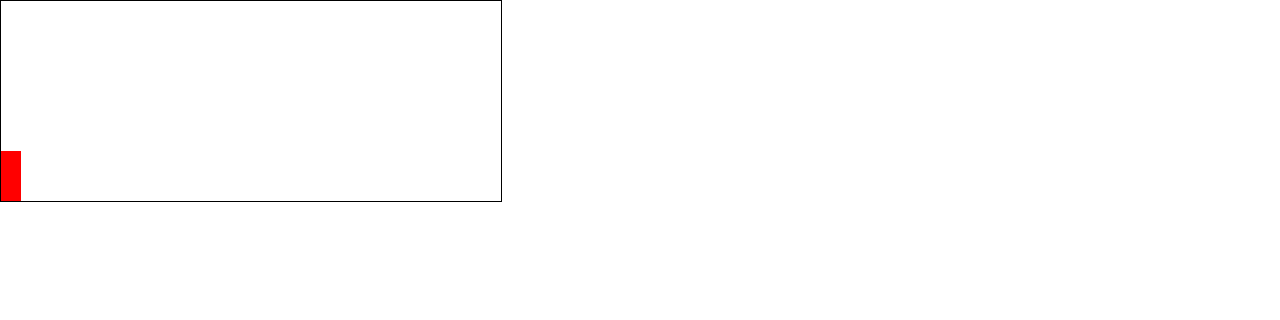
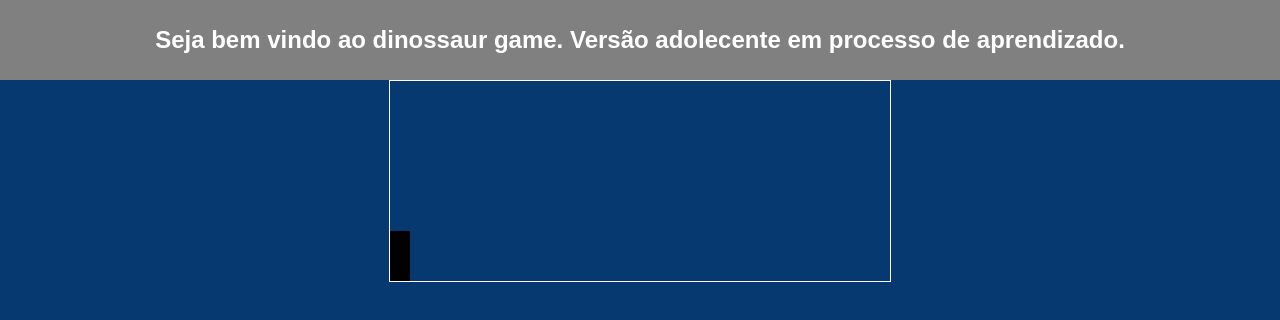
Before and after one commit to luizbfernando/dinossaur-game, a plain HTML site: page index.html in a window 1280 px wide. Drawn offline with Linux system fonts and the light colour scheme.

Commit message:
Modificações na jogatina e design
Agora o dinossauro come o cacto.

```diff
--- a/index.html
+++ b/index.html
@@ -7,10 +7,18 @@
     <title>Jogo do Dinossauro</title>
 </head>
 <body>
+    <section class="explic">
+        <h1>
+            Seja bem vindo ao dinossaur game. Versão adolecente
+         em processo de aprendizado.
+        </h1>
+    </section>
+   <section class="main">
     <div id="game">
         <div id="personagem"></div>
         <div id="quadrado"></div>
     </div>
+   </section>
 </body>
 <script src="script.js"></script>
 </html>
--- a/style.css
+++ b/style.css
@@ -3,16 +3,38 @@
     padding: 0;
 }
 
+body {
+    background-color: #063970;
+}
+
+.explic {
+    background-color: gray;
+    height: 5em;
+    font-family: arial;
+    color: white;
+    display: flex;
+    align-items: center;
+    justify-content: center;
+}
+
 #game{
     width: 500px;
     height: 200px;
-    border: 1px solid black;
+    border: 1px solid white;
+    display:flex ;
+    }
+
+
+.main {
+    display: flex;
+    justify-content: center;
+
 }
 
 #personagem{
     width: 20px;
     height: 50px;
-    background-color: red;
+    background-color: black;
     position: relative;
     top: 150px;
 }
@@ -31,7 +53,7 @@
 #quadrado{
     width: 20px;
     height: 20px;
-    background-color: blue;
+    background-color: green;
     position: relative;
     top: 130px;
     left: 480px;
```
